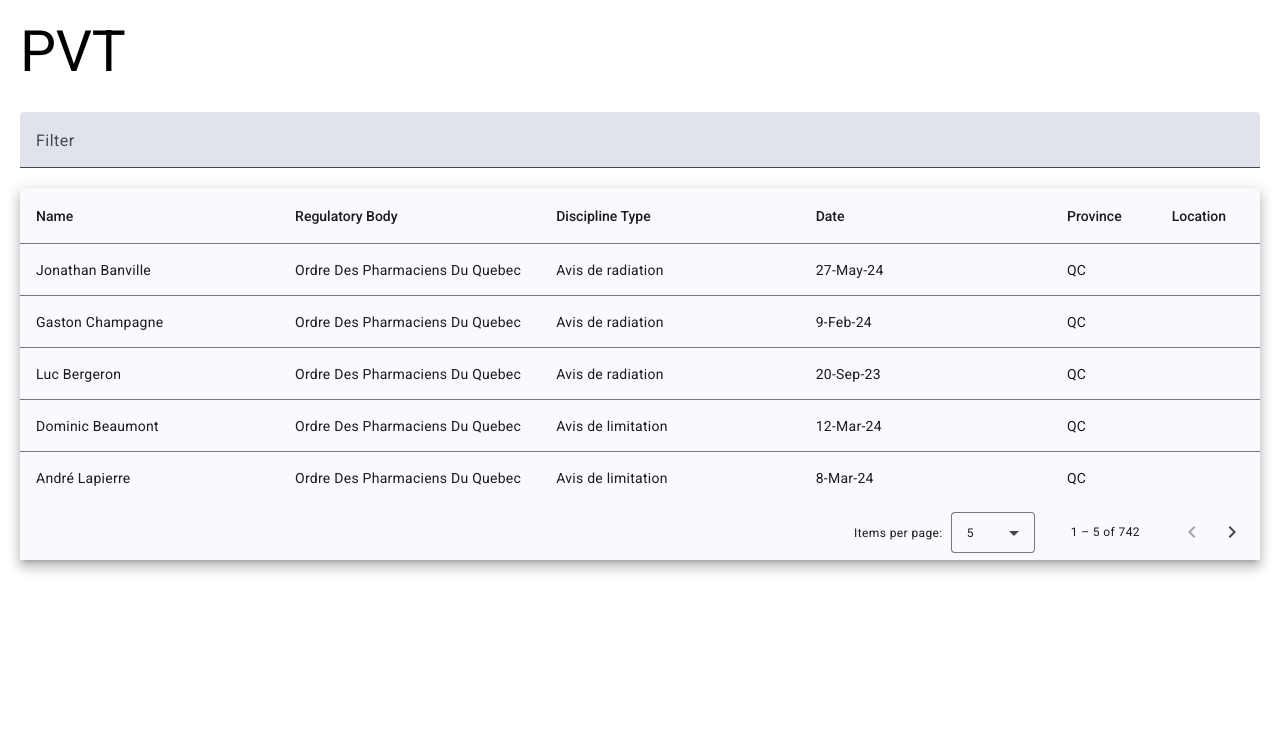
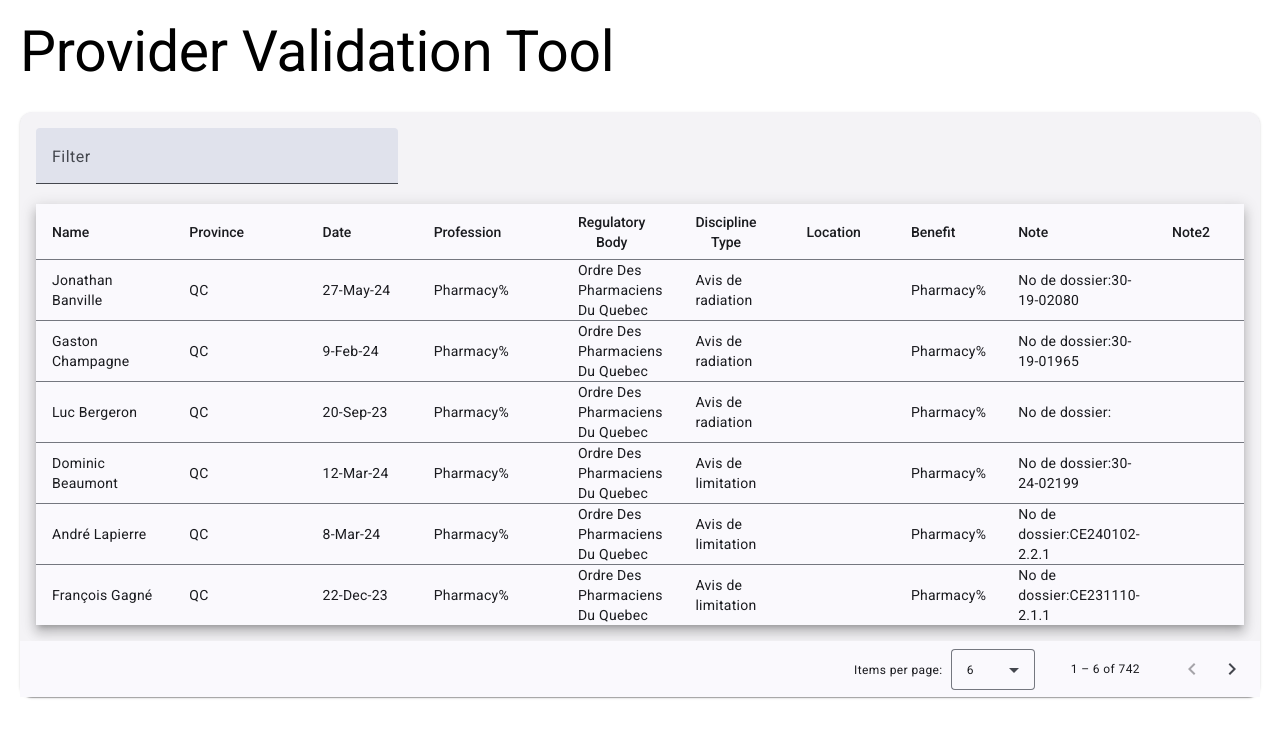
Before and after one commit to carlosalvarado1988/frontend_pvt, an Angular app: page / in a window 1280 px wide. Shown: the top 738 px of the page. Built offline with nearby package versions, Linux system fonts and the light colour scheme.

Commit message:
removing exploratory components

```diff
--- a/src/app/advanced-filters/advanced-filters.component.html
+++ /dev/null
@@ -1 +0,0 @@
-<p>advanced-filters works!</p>
--- a/src/app/app.component.html
+++ b/src/app/app.component.html
@@ -10,7 +10,7 @@
 <style></style>
 
 <main class="main">
-  <h1>PVT</h1>
+  <h1>Provider Validation Tool</h1>
   <providers-table></providers-table>
 </main>
 
--- a/src/app/data-table/data-table.component.html
+++ /dev/null
@@ -1,219 +0,0 @@
-<p>data-table works!</p>
-
-<button
-  class="btn btn-primary"
-  [class.active]="isActive"
-  [style.backgroundColor]="isActive ? 'blue' : 'white'"
->
-  Cancel
-</button>
-<input type="text" [(ngModel)]="email" (keyup.enter)="onKeyUp()" />
-<!--
-<p-table
-  #dataTable
-  [value]="providers"
-  dataKey="id"
-  [rows]="10"
-  [rowsPerPageOptions]="[10, 25, 50]"
-  [loading]="loading"
-  [paginator]="true"
-  [globalFilterFields]="[
-    'name',
-    'country.name',
-    'representative.name',
-    'status'
-  ]"
->
-  <ng-template pTemplate="caption">
-    <div class="flex">
-      <p-button
-        label="Clear"
-        [outlined]="true"
-        icon="pi pi-filter-slash"
-        (onClick)="clear(dataTable)"
-      />
-      <span class="p-input-icon-left ml-auto">
-        <i class="pi pi-search"></i>
-        <input
-          pInputText
-          type="text"
-          [(ngModel)]="searchValue"
-          (input)="dataTable.filterGlobal($event.target.value, 'contains')"
-          placeholder="Search keyword"
-        />
-      </span>
-    </div>
-  </ng-template>
-  <ng-template pTemplate="header">
-    <tr>
-      <th style="min-width: 15rem">
-        <div class="flex align-items-center">
-          Name
-          <p-columnFilter type="text" field="name" display="menu" />
-        </div>
-      </th>
-      <th style="min-width: 15rem">
-        <div class="flex align-items-center">
-          Country
-          <p-columnFilter type="text" field="country.name" display="menu" />
-        </div>
-      </th>
-      <th style="min-width: 15rem">
-        <div class="flex align-items-center">
-          Agent
-          <p-columnFilter
-            field="representative"
-            matchMode="in"
-            display="menu"
-            [showMatchModes]="false"
-            [showOperator]="false"
-            [showAddButton]="false"
-          >
-            <ng-template pTemplate="header">
-              <div class="px-3 pt-3 pb-0">
-                <span class="font-bold">Agent Picker</span>
-              </div>
-            </ng-template>
-            <ng-template
-              pTemplate="filter"
-              let-value
-              let-filter="filterCallback"
-            >
-              <p-multiSelect
-                [(ngModel)]="value"
-                [options]="representatives"
-                placeholder="Any"
-                (onChange)="filter($event.value)"
-                optionLabel="name"
-              >
-                <ng-template let-option pTemplate="item">
-                  <div class="inline-block vertical-align-middle">
-                    <img
-                      [alt]="option.label"
-                      src="https://primefaces.org/cdn/primeng/images/demo/avatar/{{
-                        option.image
-                      }}"
-                      width="24"
-                      class="vertical-align-middle"
-                    />
-                    <span class="ml-1 mt-1">{{ option.name }}</span>
-                  </div>
-                </ng-template>
-              </p-multiSelect>
-            </ng-template>
-          </p-columnFilter>
-        </div>
-      </th>
-      <th style="min-width: 10rem">
-        <div class="flex align-items-center">
-          Date
-          <p-columnFilter type="date" field="date" display="menu" />
-        </div>
-      </th>
-      <th style="min-width: 10rem">
-        <div class="flex align-items-center">
-          Balance
-          <p-columnFilter
-            type="numeric"
-            field="balance"
-            display="menu"
-            currency="USD"
-          />
-        </div>
-      </th>
-      <th style="min-width: 10rem">
-        <div class="flex align-items-center">
-          Status
-          <p-columnFilter field="status" matchMode="equals" display="menu">
-            <ng-template
-              pTemplate="filter"
-              let-value
-              let-filter="filterCallback"
-            >
-              <p-dropdown
-                [(ngModel)]="value"
-                [options]="statuses"
-                (onChange)="filter($event.value)"
-                placeholder="Any"
-              >
-                <ng-template let-option pTemplate="item">
-                  <p-tag
-                    [value]="option.value"
-                    [severity]="getSeverity(option.label)"
-                  />
-                </ng-template>
-              </p-dropdown>
-            </ng-template>
-          </p-columnFilter>
-        </div>
-      </th>
-      <th style="min-width: 10rem">
-        <div class="flex align-items-center">
-          Activity
-          <p-columnFilter
-            field="activity"
-            matchMode="between"
-            display="menu"
-            [showMatchModes]="false"
-            [showOperator]="false"
-            [showAddButton]="false"
-          >
-            <ng-template pTemplate="filter" let-filter="filterCallback">
-              <p-slider
-                [(ngModel)]="activityValues"
-                [range]="true"
-                (onSlideEnd)="filter($event.values)"
-                styleClass="m-3"
-              />
-              <div class="flex align-items-center px-2">
-                <span>{{ activityValues[0] }}</span>
-                <span>{{ activityValues[1] }}</span>
-              </div>
-            </ng-template>
-          </p-columnFilter>
-        </div>
-      </th>
-      <th style="width: 3rem">
-        <div class="flex align-items-center">
-          Verified
-          <p-columnFilter type="boolean" field="verified" display="menu" />
-        </div>
-      </th>
-    </tr>
-  </ng-template>
-
-  <ng-template pTemplate="body" let-customer>
-    <tr>
-      <td>
-        {{ provider.name }}
-      </td>
-      <td>
-        {{ provider.country.name }}
-      </td>
-      <td>
-        {{ provider.representative.name }}
-      </td>
-      <td>
-        {{ provider.date | date : "MM/dd/yyyy" }}
-      </td>
-      <td>
-        {{ provider.representative.name }}
-      </td>
-      <td>
-        {{ provider.representative.name }}
-      </td>
-      <td>
-        {{ provider.representative.name }}
-      </td>
-      <td class="text-center">
-        {{ provider.representative.name }}
-      </td>
-    </tr>
-  </ng-template>
-
-  <ng-template pTemplate="emptymessage">
-    <tr>
-      <td colspan="7">No data found.</td>
-    </tr>
-  </ng-template>
-</p-table> -->
--- a/src/app/data-table/data-table.component.ts
+++ /dev/null
@@ -1,22 +0,0 @@
-import { Component } from '@angular/core';
-import { FormsModule } from '@angular/forms';
-
-@Component({
-  selector: 'data-table',
-  standalone: true,
-  imports: [FormsModule],
-  templateUrl: './data-table.component.html',
-  styleUrl: './data-table.component.css',
-})
-export class DataTableComponent {
-  email = '';
-  isActive = true;
-  isLoading = true;
-  onClick = ($event: any) => {
-    console.log($event);
-  };
-  onKeyUp = () => {
-    console.log('double binding this.email:', this.email);
-    this.email = '';
-  };
-}
--- a/src/app/providers-table/providers-table.component.css
+++ b/src/app/providers-table/providers-table.component.css
@@ -1,10 +1,10 @@
-/* table {
-  width: 100%;
-} */
+.card-content {
+  margin-bottom: 1rem;
+}
 
 .mat-mdc-form-field {
   font-size: 14px;
-  width: 100%;
+  width: 30%;
 }
 
 td,
--- a/src/app/providers-table/providers-table.component.html
+++ b/src/app/providers-table/providers-table.component.html
@@ -1,10 +1,18 @@
+<mat-card class="mat-elevation-z4">
+  <mat-card-header>
     <mat-form-field>
       <mat-label>Filter</mat-label>
-  <input matInput (keyup)="applyFilter($event)" placeholder="Ex. Mia" #input />
+      <input
+        #input
+        matInput
+        (keyup)="applyFilter($event)"
+        placeholder="Enter the text"
+      />
     </mat-form-field>
+  </mat-card-header>
 
-<div class="mat-elevation-z8">
-  <table mat-table [dataSource]="dataSource" matSort>
+  <mat-card-content class="card-content">
+    <table mat-table [dataSource]="dataSource" matSort class="mat-elevation-z8">
       <!-- Name Column -->
       <ng-container matColumnDef="name">
         <th mat-header-cell *matHeaderCellDef mat-sort-header>Name</th>
@@ -25,13 +33,17 @@
 
       <!-- Regulatory Body Column -->
       <ng-container matColumnDef="regulatory_body">
-      <th mat-header-cell *matHeaderCellDef mat-sort-header>Regulatory Body</th>
+        <th mat-header-cell *matHeaderCellDef mat-sort-header>
+          Regulatory Body
+        </th>
         <td mat-cell *matCellDef="let row">{{ row.regulatory_body }}</td>
       </ng-container>
 
       <!-- Discipline Type Column -->
       <ng-container matColumnDef="discipline_type">
-      <th mat-header-cell *matHeaderCellDef mat-sort-header>Discipline Type</th>
+        <th mat-header-cell *matHeaderCellDef mat-sort-header>
+          Discipline Type
+        </th>
         <td mat-cell *matCellDef="let row">{{ row.discipline_type }}</td>
       </ng-container>
 
@@ -81,9 +93,12 @@
         </td>
       </tr>
     </table>
+  </mat-card-content>
 
+  <mat-card-footer>
     <mat-paginator
-    [pageSizeOptions]="[5, 10, 15]"
+      [pageSizeOptions]="[6, 10]"
       aria-label="Select page of providers"
     ></mat-paginator>
-</div>
+  </mat-card-footer>
+</mat-card>
--- a/src/app/providers-table/providers-table.component.ts
+++ b/src/app/providers-table/providers-table.component.ts
@@ -6,7 +6,7 @@ import { MatSort, MatSortModule } from '@angular/material/sort';
 import { MatTableDataSource, MatTableModule } from '@angular/material/table';
 import { MatInputModule } from '@angular/material/input';
 import { MatFormFieldModule } from '@angular/material/form-field';
-
+import { MatCardModule } from '@angular/material/card';
 @Component({
   selector: 'providers-table',
   standalone: true,
@@ -16,6 +16,7 @@ import { MatFormFieldModule } from '@angular/material/form-field';
     MatTableModule,
     MatSortModule,
     MatPaginatorModule,
+    MatCardModule,
   ],
   templateUrl: './providers-table.component.html',
   styleUrl: './providers-table.component.css',
@@ -48,11 +49,15 @@ export class ProvidersTableComponent implements OnInit {
     // this.displayedColumns = Object.keys(providers[0]);
     this.displayedColumns = [
       'name',
+      'province',
+      'date',
+      'profession',
       'regulatory_body',
       'discipline_type',
-      'date',
-      'province',
       'location',
+      'benefit',
+      'note',
+      'note2',
     ];
   }
 
```
Also changed, not shown: src/app/advanced-filters/advanced-filters.component.ts (deleted, +0 -10 lines), src/app/app.component.ts (+2 -8 lines), src/app/advanced-filters/advanced-filters.component.css (deleted), src/app/data-table/data-table.component.css (deleted), 2 other files (tests, documents, lock files or other folders). Lines whose indentation alone changed are shown as unchanged.
